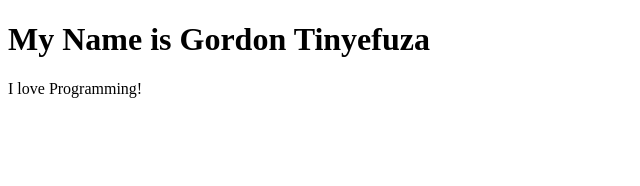
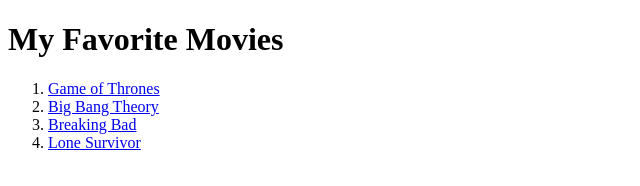
Before and after one commit to 1GORDON/Main-HTML-Project, a plain HTML site: page pages/about.html in a window 1280 px wide. Shown: the whole page, without its empty margins (0-640 px from the left). Drawn offline with Linux system fonts and the light colour scheme.

Commit message:
Create Main HTML Project

```diff
--- a/pages/about.html
+++ b/pages/about.html
@@ -7,7 +7,12 @@
     <title>Document</title>
 </head>
 <body>
-    <h1>My Name is Gordon Tinyefuza</h1>
-    <p>I love Programming!</p>
+    <h1>My Favorite Movies</h1>
+    <ol>
+        <li><a href="https://www.hbo.com/game-of-thrones">Game of Thrones</a></li>
+        <li><a href="https://www.imdb.com/title/tt0898266/">Big Bang Theory</a></li>
+        <li><a href="https://www.imdb.com/title/tt0903747/">Breaking Bad</a></li>
+        <li><a href="https://www.imdb.com/title/tt1091191/">Lone Survivor</a></li>
+    </ol>
 </body>
 </html>
```
Also changed, not shown: index.html (+3 -5 lines).
